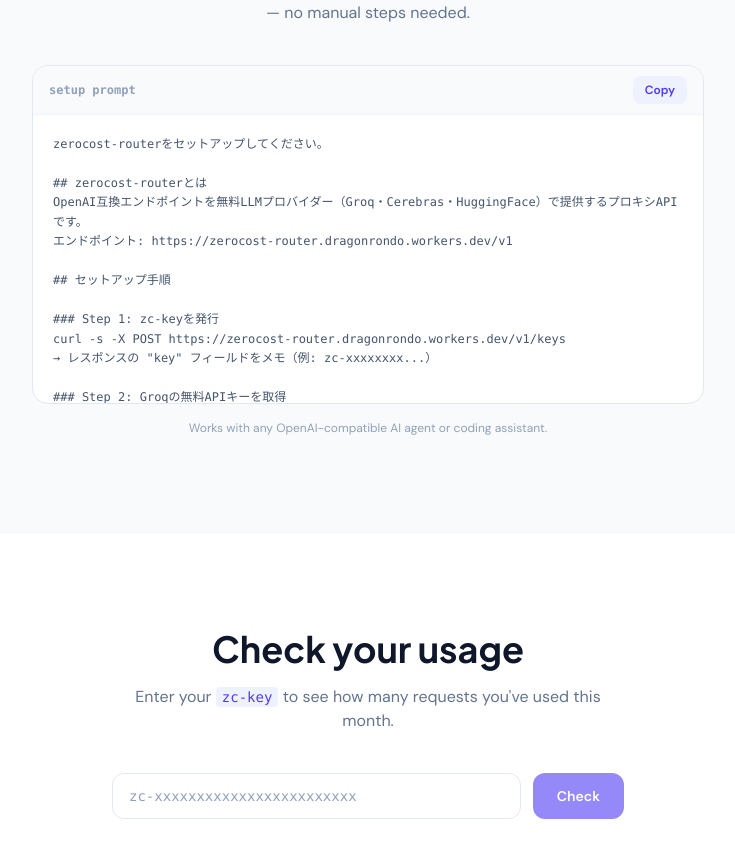
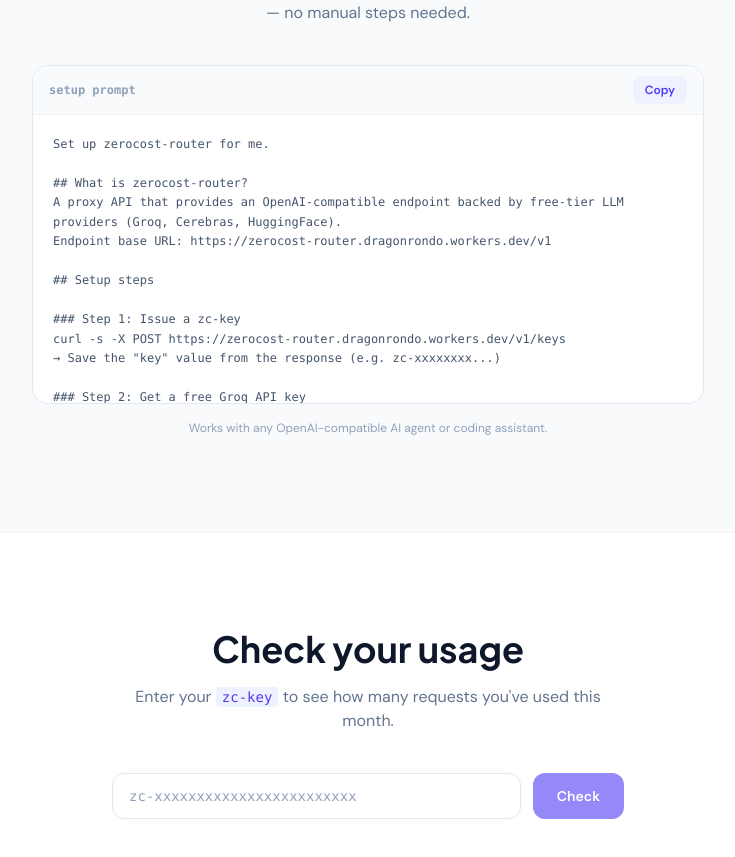
Before and after one commit to Tenormusica2024/zerocost-lp, a Next.js app: page / in a window 1280 px wide. Shown: the part 2448-3305 px from the top of the page, without its empty margins (272-1007 px from the left). Built offline with nearby package versions, Linux system fonts and the light colour scheme.

Commit message:
fix: translate agent setup prompt to English
LP is English-only; having the copy prompt in Japanese was inconsistent.

Co-Authored-By: Claude <noreply@anthropic.com>

```diff
--- a/app/page.tsx
+++ b/app/page.tsx
@@ -146,39 +146,39 @@ const ROUTER_BASE =
   "https://zerocost-router.dragonrondo.workers.dev";
 
 // AIエージェント向けセットアッププロンプト（コピーして任意のAIに貼り付けるだけで自動セットアップ）
-const AGENT_PROMPT = `zerocost-routerをセットアップしてください。
+const AGENT_PROMPT = `Set up zerocost-router for me.
 
-## zerocost-routerとは
-OpenAI互換エンドポイントを無料LLMプロバイダー（Groq・Cerebras・HuggingFace）で提供するプロキシAPIです。
-エンドポイント: https://zerocost-router.dragonrondo.workers.dev/v1
+## What is zerocost-router?
+A proxy API that provides an OpenAI-compatible endpoint backed by free-tier LLM providers (Groq, Cerebras, HuggingFace).
+Endpoint base URL: https://zerocost-router.dragonrondo.workers.dev/v1
 
-## セットアップ手順
+## Setup steps
 
-### Step 1: zc-keyを発行
+### Step 1: Issue a zc-key
 curl -s -X POST https://zerocost-router.dragonrondo.workers.dev/v1/keys
-→ レスポンスの "key" フィールドをメモ（例: zc-xxxxxxxx...）
+→ Save the "key" value from the response (e.g. zc-xxxxxxxx...)
 
-### Step 2: Groqの無料APIキーを取得
-https://console.groq.com にアクセスしてアカウント作成し、APIキーを生成してください。
+### Step 2: Get a free Groq API key
+Sign up at https://console.groq.com and generate an API key.
 
-### Step 3: プロバイダーキーを登録
+### Step 3: Register the provider key
 curl -X POST https://zerocost-router.dragonrondo.workers.dev/v1/keys/providers \\
   -H "Authorization: Bearer <zc-key>" \\
   -H "Content-Type: application/json" \\
   -d '{"provider_id":"groq","api_key":"<groq-api-key>","priority":0}'
 
-### Step 4: 動作確認
+### Step 4: Verify it works
 curl -X POST https://zerocost-router.dragonrondo.workers.dev/v1/chat/completions \\
   -H "Authorization: Bearer <zc-key>" \\
   -H "Content-Type: application/json" \\
   -d '{"model":"gpt-4o-mini","messages":[{"role":"user","content":"Hello"}],"max_tokens":50}'
 
-### Step 5: OpenAI SDKで使用
+### Step 5: Use with OpenAI SDK
 base_url = "https://zerocost-router.dragonrondo.workers.dev/v1"
 api_key  = "<zc-key>"
-上記設定でOpenAI SDKをそのまま使用できます。
+Use these settings in place of the standard OpenAI client configuration.
 
-完了後、取得したzc-keyを教えてください。`;
+Once done, let me know the zc-key you received.`;
 
 interface UsageData {
   plan: string;
```
